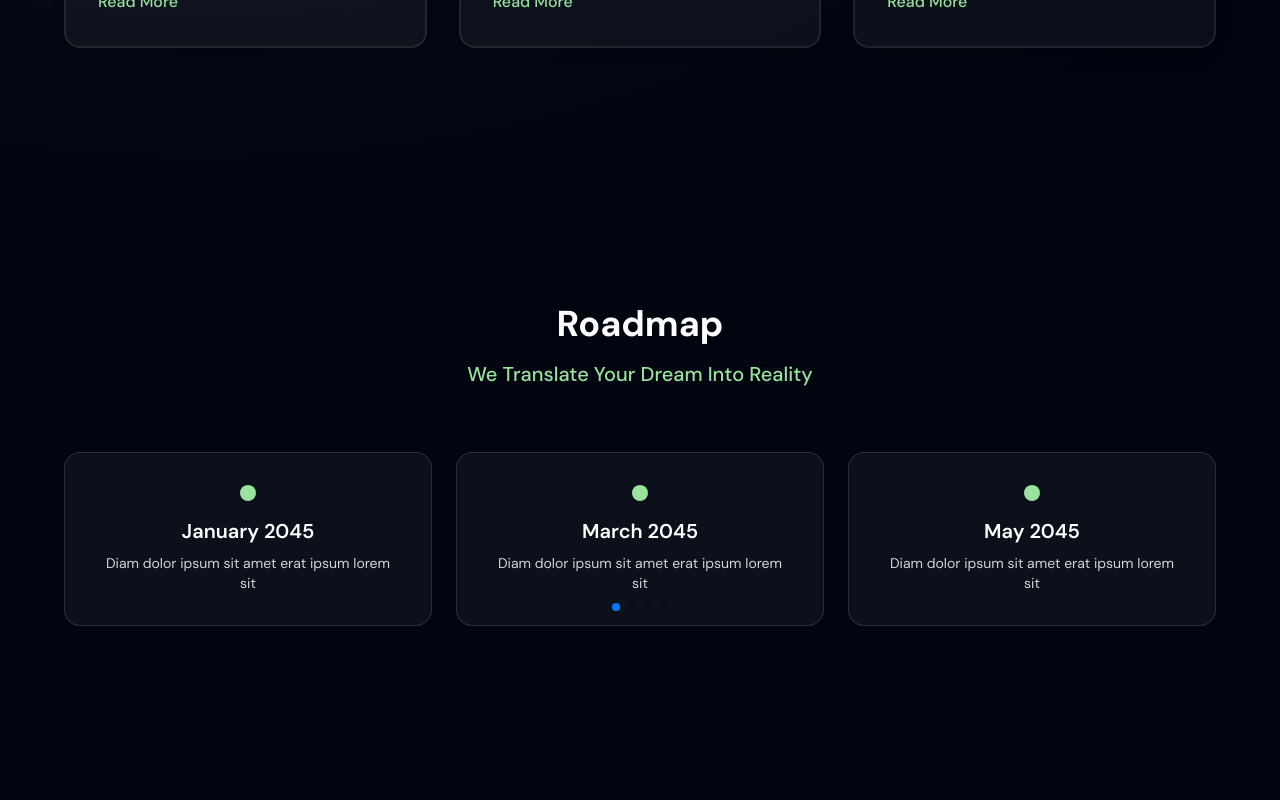
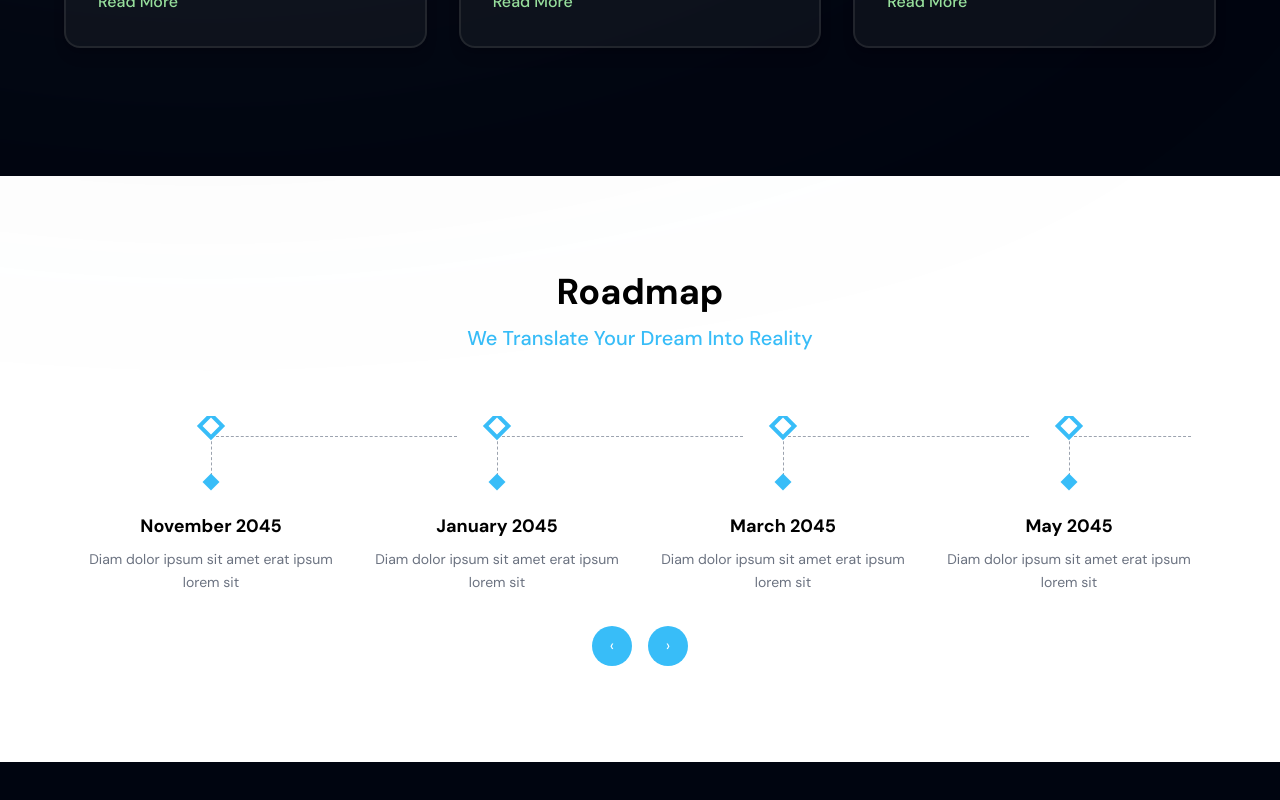
Before and after one commit to Zdan1110/Website-Crypgo, a Next.js app: page / in a window 1280 px wide. Shown: the part 5595-6395 px from the top of the page. Built offline with nearby package versions, Linux system fonts and the light colour scheme.

Commit message:
roadmap2

```diff
--- a/src/components/Home/roadmap/index.tsx
+++ b/src/components/Home/roadmap/index.tsx
@@ -2,17 +2,16 @@
 import { motion } from "framer-motion";
 import { Swiper, SwiperSlide } from "swiper/react";
 import "swiper/css";
-import "swiper/css/free-mode";
-import "swiper/css/pagination";
-import { FreeMode, Pagination } from "swiper/modules";
+import "swiper/css/navigation";
+import { Navigation } from "swiper/modules";
+import { useRef } from "react";
 
 const roadmapData = [
+  { date: "November 2045", desc: "Diam dolor ipsum sit amet erat ipsum lorem sit" },
   { date: "January 2045", desc: "Diam dolor ipsum sit amet erat ipsum lorem sit" },
   { date: "March 2045", desc: "Diam dolor ipsum sit amet erat ipsum lorem sit" },
   { date: "May 2045", desc: "Diam dolor ipsum sit amet erat ipsum lorem sit" },
   { date: "July 2045", desc: "Diam dolor ipsum sit amet erat ipsum lorem sit" },
-  { date: "September 2045", desc: "Diam dolor ipsum sit amet erat ipsum lorem sit" },
-  { date: "November 2045", desc: "Diam dolor ipsum sit amet erat ipsum lorem sit" },
 ];
 
 const fadeIn = {
@@ -25,9 +24,12 @@ const fadeIn = {
 };
 
 export default function Roadmap() {
+  const prevRef = useRef(null);
+  const nextRef = useRef(null);
+
   return (
-    <section id="roadmap" className="bg-darkmode py-32 text-white">
-      <div className="container mx-auto px-6 lg:max-w-screen-xl">
+    <section id="roadmap" className="bg-white py-24 text-center text-gray-800">
+      <div className="container mx-auto px-6 lg:max-w-6xl">
         {/* Judul Section */}
         <motion.div
           variants={fadeIn}
@@ -35,15 +37,15 @@ export default function Roadmap() {
           initial="hidden"
           whileInView="visible"
           viewport={{ once: true }}
-          className="text-center max-w-lg mx-auto mb-16"
+          className="mb-16"
         >
-          <h1 className="text-4xl font-bold mb-4">Roadmap</h1>
-          <p className="text-primary text-lg sm:text-xl font-medium">
+          <h1 className="text-4xl font-bold mb-3 text-black">Roadmap</h1>
+          <p className="text-sky-400 text-lg sm:text-xl font-medium">
             We Translate Your Dream Into Reality
           </p>
         </motion.div>
 
-        {/* Swiper Roadmap */}
+        {/* Swiper Timeline */}
         <motion.div
           variants={fadeIn}
           custom={0.2}
@@ -51,28 +53,70 @@ export default function Roadmap() {
           whileInView="visible"
           viewport={{ once: true }}
         >
+          <div className="relative">
             <Swiper
-            slidesPerView={1.2}
-            spaceBetween={24}
-            freeMode={true}
-            pagination={{ clickable: true }}
-            modules={[FreeMode, Pagination]}
+              modules={[Navigation]}
+              navigation={{
+                prevEl: prevRef.current,
+                nextEl: nextRef.current,
+              }}
+              onInit={(swiper) => {
+                // @ts-ignore
+                swiper.params.navigation.prevEl = prevRef.current;
+                // @ts-ignore
+                swiper.params.navigation.nextEl = nextRef.current;
+                swiper.navigation.init();
+                swiper.navigation.update();
+              }}
+              slidesPerView={1.5}
+              spaceBetween={40}
               breakpoints={{
-              640: { slidesPerView: 2 },
-              1024: { slidesPerView: 3 },
+                640: { slidesPerView: 2.5 },
+                1024: { slidesPerView: 4 },
               }}
-            className="roadmap-swiper pb-10"
+              className="pb-12"
             >
               {roadmapData.map((item, index) => (
                 <SwiperSlide key={index}>
-                <div className="relative bg-section bg-opacity-10 p-8 rounded-2xl border border-section/30 shadow-lg transition duration-300 hover:shadow-2xl text-center">
-                  <div className="w-4 h-4 bg-primary rounded-full mx-auto mb-4"></div>
-                  <h5 className="text-xl font-semibold mb-2">{item.date}</h5>
-                  <p className="text-gray-300 text-sm">{item.desc}</p>
+                  <div className="relative">
+                    {/* Garis horizontal */}
+                    {index !== roadmapData.length - 1 && (
+                      <div className="absolute top-5 left-1/2 w-full border-t border-dashed border-gray-400"></div>
+                    )}
+
+                    {/* Diamond besar */}
+                    <div className="relative mx-auto w-5 h-5 rotate-45 border-4 border-sky-400 bg-white z-10"></div>
+
+                    {/* Garis vertikal */}
+                    <div className="w-px h-10 border-l border-dashed border-gray-400 mx-auto"></div>
+
+                    {/* Diamond kecil */}
+                    <div className="w-3 h-3 rotate-45 bg-sky-400 mx-auto mb-6"></div>
+
+                    {/* Teks */}
+                    <h3 className="text-lg font-bold mb-2 text-black">{item.date}</h3>
+                    <p className="text-gray-500 text-sm leading-relaxed">{item.desc}</p>
                   </div>
                 </SwiperSlide>
               ))}
             </Swiper>
+
+            {/* Tombol Navigasi */}
+            <div className="flex justify-center gap-4 mt-8">
+              <button
+                ref={prevRef}
+                className="w-10 h-10 rounded-full bg-sky-400 text-white flex items-center justify-center hover:bg-sky-500 transition"
+              >
+                ‹
+              </button>
+              <button
+                ref={nextRef}
+                className="w-10 h-10 rounded-full bg-sky-400 text-white flex items-center justify-center hover:bg-sky-500 transition"
+              >
+                ›
+              </button>
+            </div>
+          </div>
         </motion.div>
       </div>
     </section>
```
Lines whose indentation alone changed are shown as unchanged.
